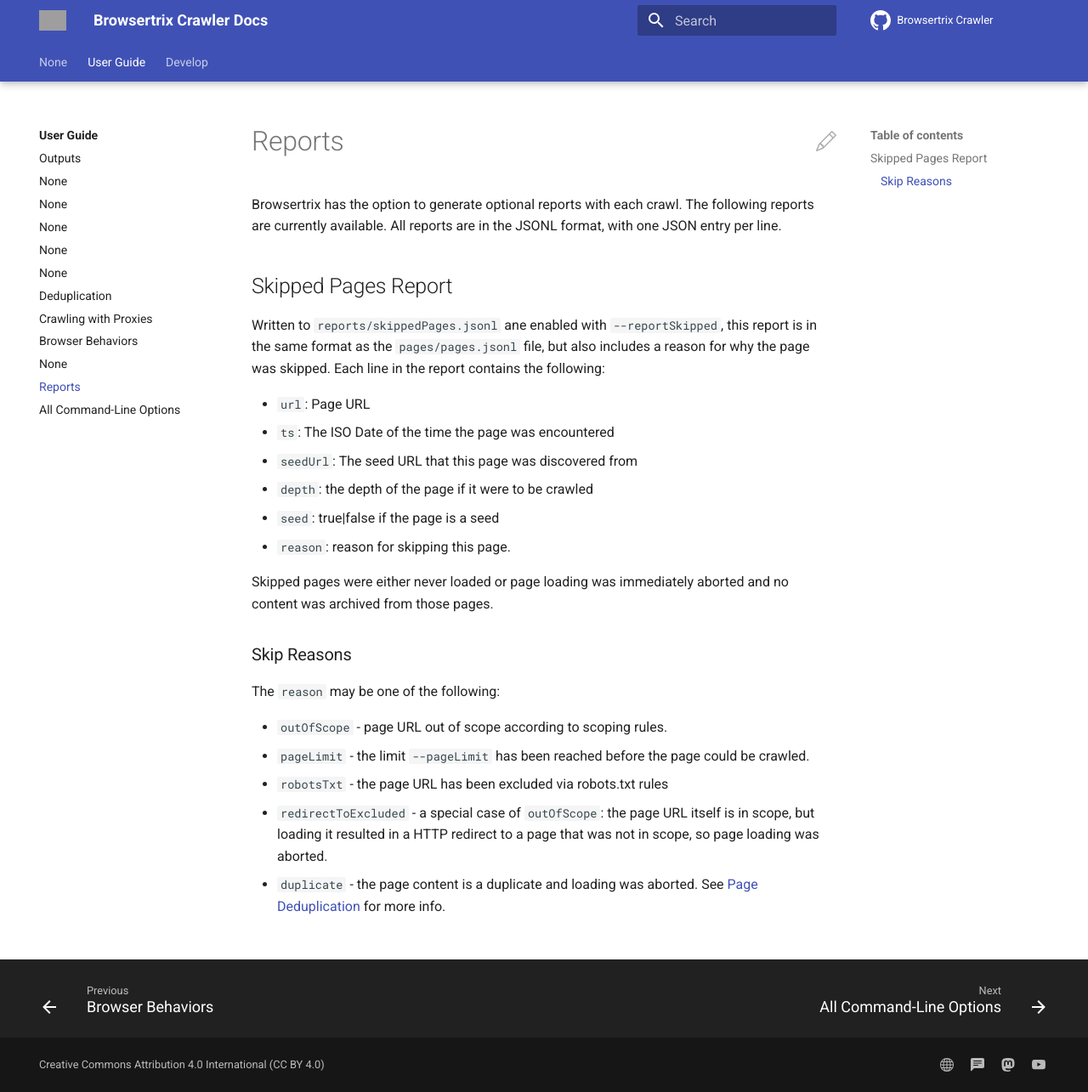
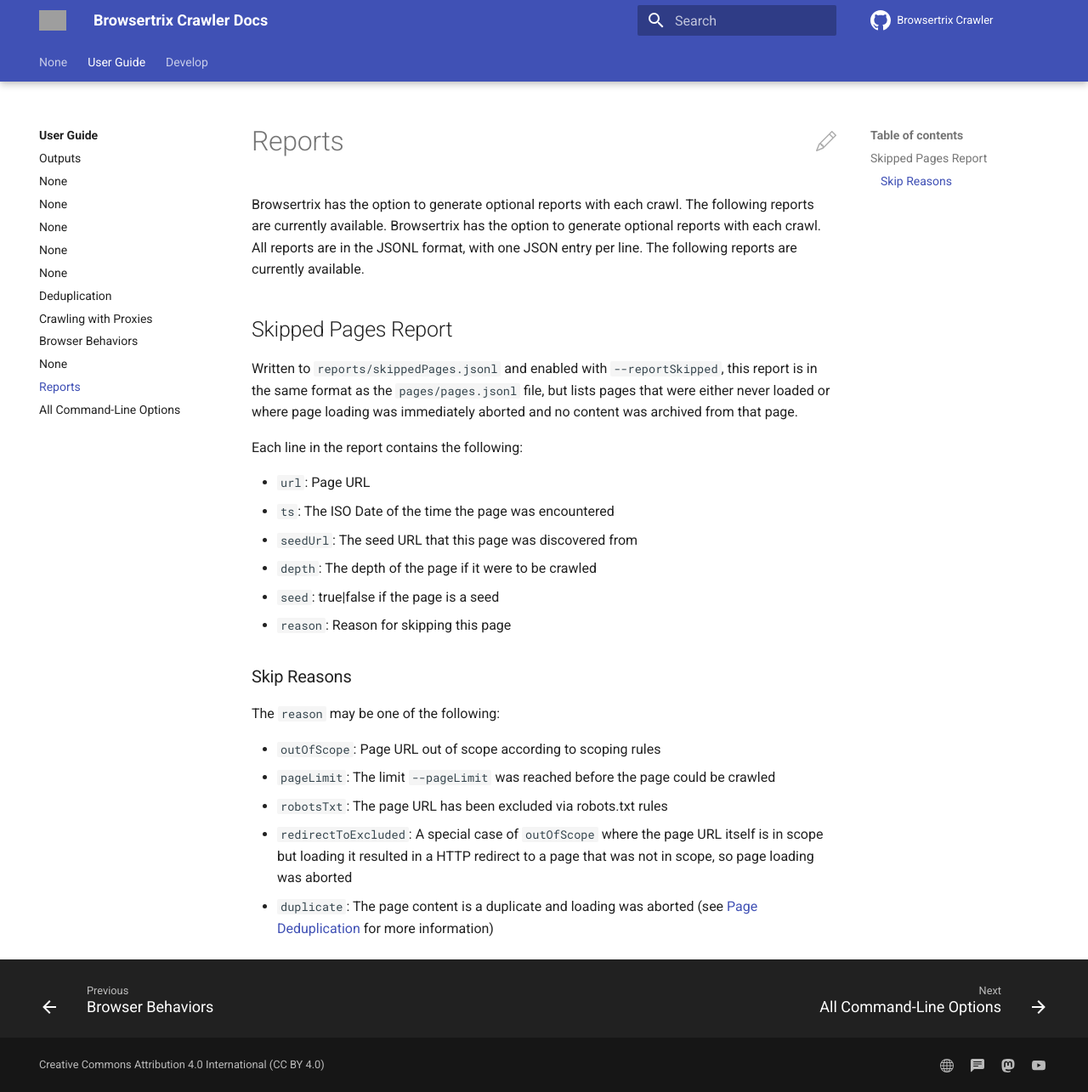
Before and after one commit to webrecorder/browsertrix-crawler, an MkDocs documentation site: the page built from docs/docs/user-guide/reports.md, in a window 1280 px wide and 1285 px high. Shown: the whole window at 85% size. Built offline with MkDocs 1.6.1 and Material for MkDocs 9.7.7, drawn with Linux system fonts in a browser that asks for light colours; comment, search, counter and statistics services are not loaded; grey boxes are pictures that could not be loaded.

Commit message:
Apply suggestions from code review
Co-authored-by: Tessa Walsh <tessa@bitarchivist.net>

```diff
--- a/docs/docs/user-guide/reports.md
+++ b/docs/docs/user-guide/reports.md
@@ -1,28 +1,27 @@
 # Reports
 
 Browsertrix has the option to generate optional reports with each crawl. The following reports are currently available.
-All reports are in the JSONL format, with one JSON entry per line.
+Browsertrix has the option to generate optional reports with each crawl. All reports are in the JSONL format, with one JSON entry per line. The following reports are currently available.
 
 ## Skipped Pages Report
 
-Written to `reports/skippedPages.jsonl` ane enabled with `--reportSkipped`, this report is in the same format as the `pages/pages.jsonl` file, but also includes a reason for why the page was skipped. Each line in the report contains the following:
+Written to `reports/skippedPages.jsonl` and enabled with `--reportSkipped`, this report is in the same format as the `pages/pages.jsonl` file, but lists pages that were either never loaded or where page loading was immediately aborted and no content was archived from that page.
+
+Each line in the report contains the following:
 
 - `url`: Page URL
 - `ts`: The ISO Date of the time the page was encountered
 - `seedUrl`: The seed URL that this page was discovered from
-- `depth`: the depth of the page if it were to be crawled
+- `depth`: The depth of the page if it were to be crawled
 - `seed`: true|false if the page is a seed
-- `reason`: reason for skipping this page.
-
-Skipped pages were either never loaded or page loading was immediately aborted and no content was
-archived from those pages.
+- `reason`: Reason for skipping this page
 
 ### Skip Reasons
 
 The `reason` may be one of the following:
 
-- `outOfScope` - page URL out of scope according to scoping rules.
-- `pageLimit` - the limit `--pageLimit` has been reached before the page could be crawled.
-- `robotsTxt` - the page URL has been excluded via robots.txt rules
-- `redirectToExcluded` - a special case of `outOfScope`: the page URL itself is in scope, but loading it resulted in a HTTP redirect to a page that was not in scope, so page loading was aborted.
-- `duplicate` - the page content is a duplicate and loading was aborted. See [Page Deduplication](./dedupe.md#page-deduplication) for more info.
+- `outOfScope`: Page URL out of scope according to scoping rules
+- `pageLimit`: The limit `--pageLimit` was reached before the page could be crawled
+- `robotsTxt`: The page URL has been excluded via robots.txt rules
+- `redirectToExcluded`: A special case of `outOfScope` where the page URL itself is in scope but loading it resulted in a HTTP redirect to a page that was not in scope, so page loading was aborted
+- `duplicate`: The page content is a duplicate and loading was aborted (see [Page Deduplication](./dedupe.md#page-deduplication) for more information)
```
Also changed, not shown: docs/docs/user-guide/dedupe.md (+9 -15 lines), docs/docs/user-guide/outputs.md (+5 -4 lines), 1 other file.
